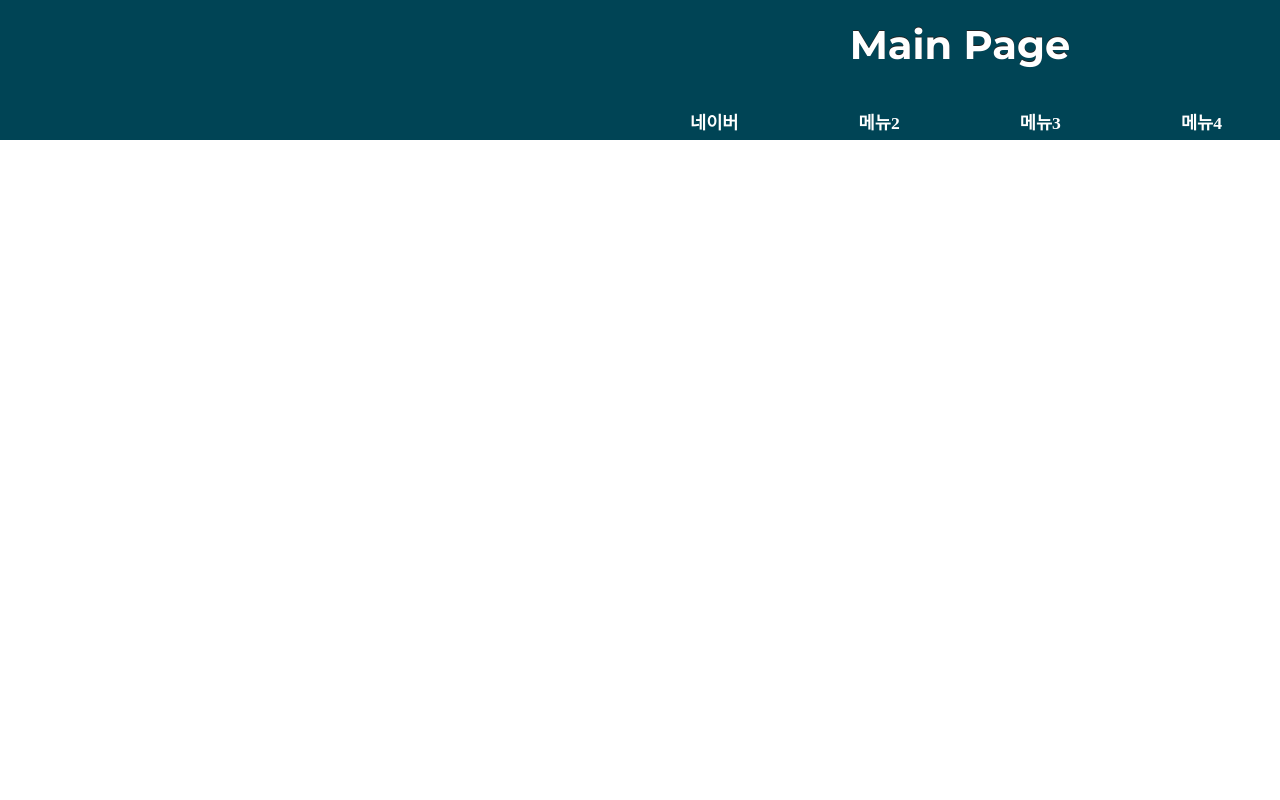
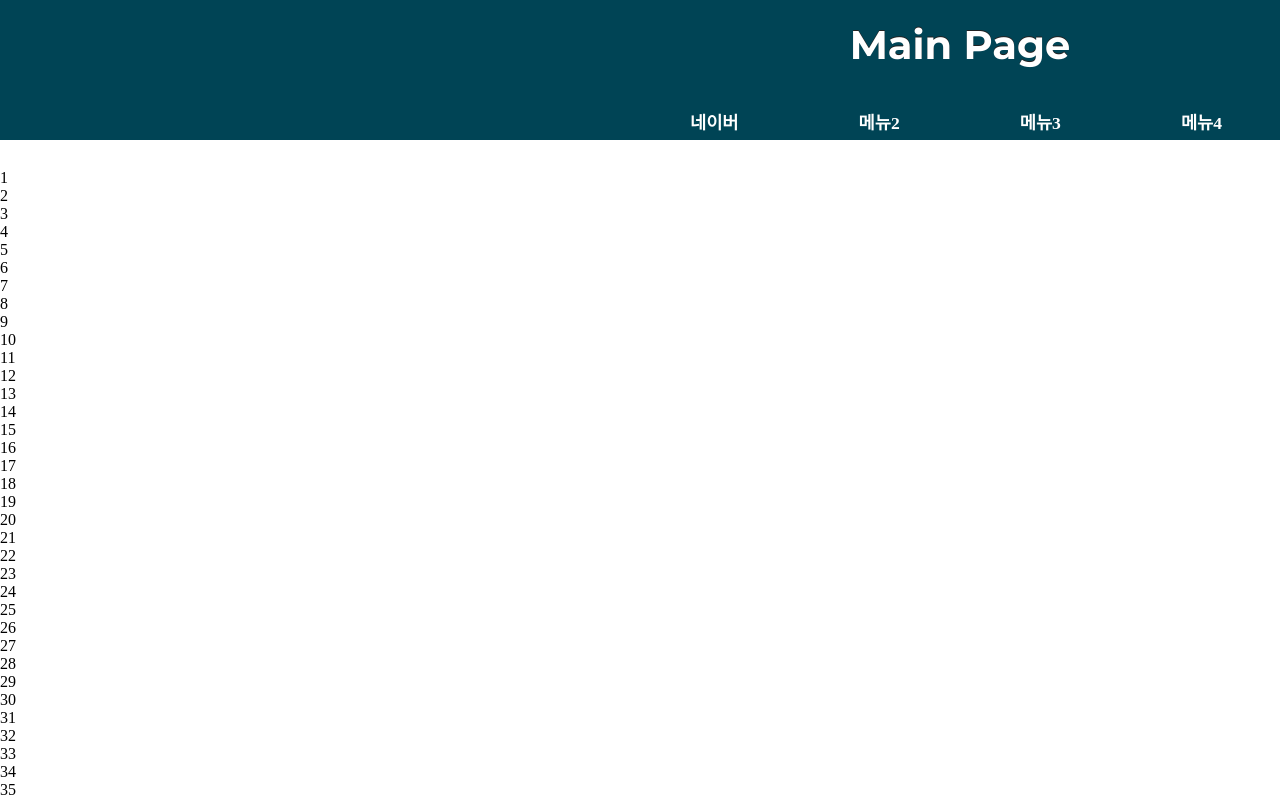
Before and after one commit to cutesangdon/VanillaJavscriptSD, a plain HTML site: page sources/Project/mainpage1.html in a window 1280 px wide. Shown: the top 800 px of the page. Drawn offline with Linux system fonts and the light colour scheme.

Commit message:
21.12.21.02

```diff
--- a/sources/Project/mainpage1.html
+++ b/sources/Project/mainpage1.html
@@ -23,4 +23,9 @@
      </nav>
     </header>
   </div>
+  <script>
+      for(var i=1; i<=50; i++){
+    document.write(i,"<br>");
+    }
+  </script>
 </body>
```
